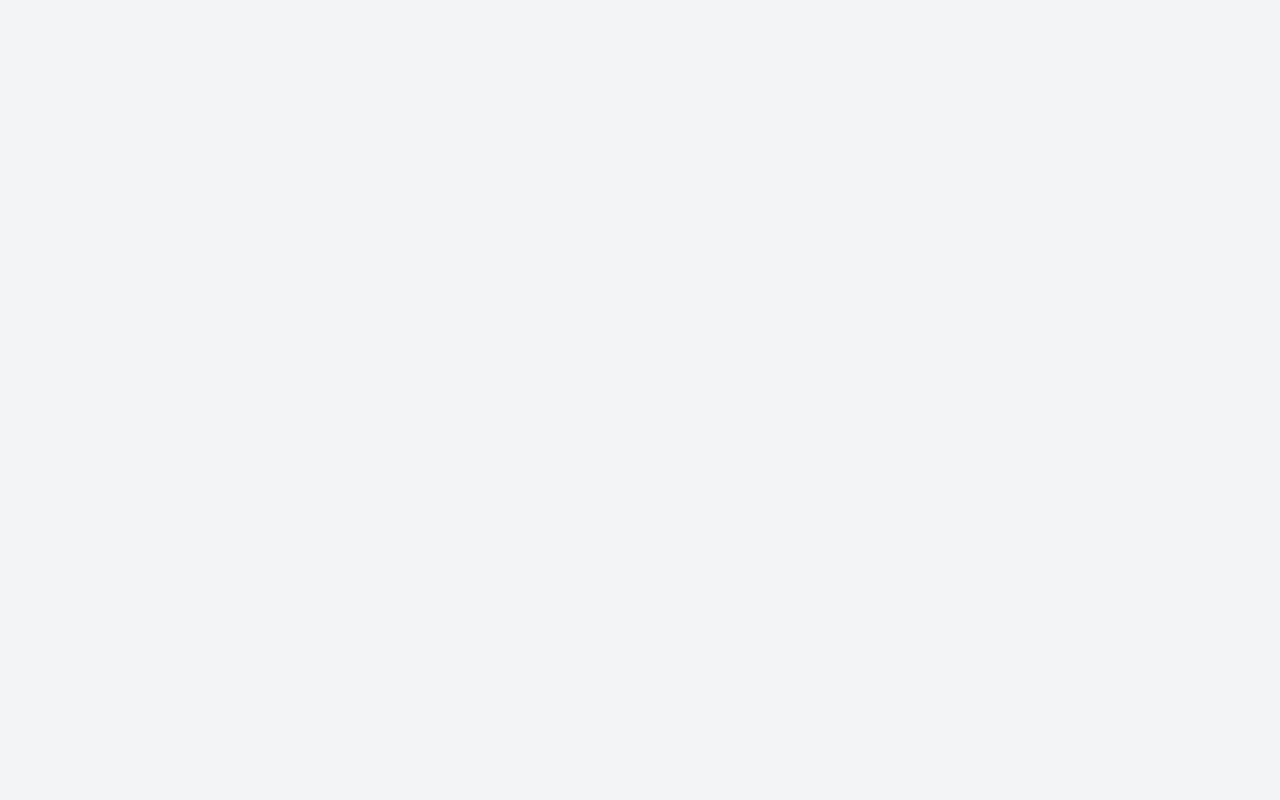
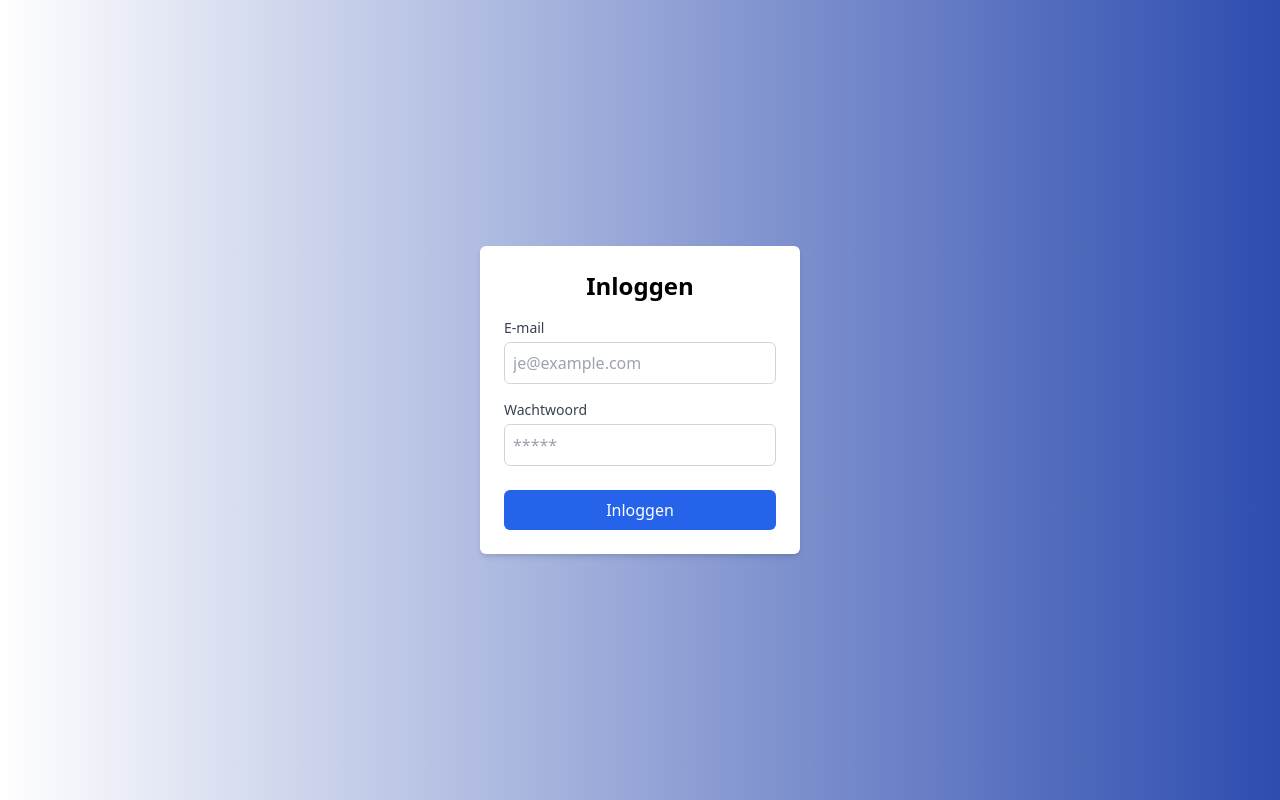
Before and after one commit to AbdellaBoutaarourt/Dashboard, a React (Create React App) app in the folder prototype-dashboard/: page /login in a window 1280 px wide. Before the commit this address had no page. Built offline with nearby package versions, Linux system fonts and the light colour scheme; the HTML template or start-up script is replaced by a standard one.

Commit message:
login page and background pages color

```diff
--- a/prototype-dashboard/src/App.js
+++ b/prototype-dashboard/src/App.js
@@ -5,13 +5,21 @@ import SubjectsPage from './Pages/SubjectsPage';
 import DashboardLayout from './Pages/DashboardLayout';
 import StatisticsPage from './Pages/StatisticsPage';
 import StudentPage from './Pages/StudentPage';
-
-
+import LoginPage from './Pages/LoginPage';
 
 function App() {
   return (
     <div className=" bg-gray-100 min-h-screen"> <Router>
       <Routes>
+        <Route path="/login" element={<LoginPage />} />
+        <Route
+          path="/login"
+          element={
+            <DashboardLayout>
+              <DashboardHome />
+            </DashboardLayout>
+          }
+        />
         <Route
           path="/"
           element={
--- a/prototype-dashboard/src/Pages/DashboardLayout.js
+++ b/prototype-dashboard/src/Pages/DashboardLayout.js
@@ -1,11 +1,18 @@
 import React from 'react';
-import { Link } from 'react-router-dom';
+import { Link, useNavigate } from 'react-router-dom';
 
 const DashboardLayout = ({ children }) => {
+    const navigate = useNavigate();
+    const handleLogout = () => {
+        localStorage.removeItem('authToken');
+        navigate('/login');
+    };
     return (
         <div className="flex bg-gray-100">
 
-            <aside className="w-64 bg-blue-800 text-white flex flex-col">
+            <aside className="w-64 text-white flex flex-col" style={{
+                background: "linear-gradient(90deg, rgba(0 61 57) 0%, rgba(0,39,255,1) 100%)"
+            }}>
                 <div className="p-4 text-2xl font-bold">School Dashboard</div>
                 <nav className="mt-4 flex-grow">
                     <ul>
@@ -29,12 +36,18 @@ const DashboardLayout = ({ children }) => {
             </aside>
 
             <div className="flex-1 flex flex-col">
-                <header className="bg-white shadow-md p-4 flex justify-between items-center">
+                <header className=" shadow-md p-4 flex justify-between items-center border-blue-950 border-b-2" style={{
+                    background: "linear-gradient(90deg, rgba(255, 255, 255, 1) 0%, rgba(45, 76, 175, 1) 100%)"
+                }}>
                     <h1 className="text-xl font-semibold">Dashboard</h1>
-                    <button className="bg-red-500 text-white px-4 py-2 rounded">Uitloggen</button>
+                    <button className="bg-red-500 text-white px-4 py-2 rounded"
+                        onClick={handleLogout}
+                    >Uitloggen</button>
                 </header>
 
-                <main className="flex-grow p-6">
+                <main className="flex-grow p-6" style={{
+                    background: "linear-gradient(90deg, rgba(255, 255, 255, 1) 0%, rgba(45, 76, 175, 1) 100%)"
+                }}>
                     {children}
                 </main>
             </div>
--- /dev/null
+++ b/prototype-dashboard/src/Pages/LoginPage.js
@@ -0,0 +1,85 @@
+// src/Pages/LoginPage.js
+import React, { useState } from 'react';
+import { useNavigate } from 'react-router-dom';
+import axios from "axios";
+
+const LoginPage = () => {
+    const [email, setEmail] = useState('');
+    const [password, setPassword] = useState('');
+    const [error, setError] = useState('');
+    const navigate = useNavigate();
+
+    const handleLogin = async (e) => {
+        e.preventDefault();
+
+        try {
+            const response = await axios.post('http://localhost:5000/login', {
+                email,
+                password,
+            });
+
+            if (response.status === 200) {
+                const data = response.data.user;
+                console.log(data)
+                const authToken = data.session.access_token;
+
+                localStorage.setItem('authToken', authToken);
+                navigate('/');
+            }
+        } catch (error) {
+            setError('Inloggen mislukt. Controleer je gegevens en probeer het opnieuw.');
+        }
+    };
+
+    return (
+        <div
+            className="flex justify-center items-center min-h-screen bg-gray-200"
+            style={{
+                background: "linear-gradient(90deg, rgba(255, 255, 255, 1) 0%, rgba(45, 76, 175, 1) 100%)"
+            }}
+        >
+            <div className="bg-white p-6 rounded-md shadow-md w-80">
+                <h2 className="text-2xl font-bold mb-4 text-center">Inloggen</h2>
+                {error && <p className="text-red-500 text-center mb-4">{error}</p>}
+                <form onSubmit={handleLogin}>
+                    <div className="mb-4">
+                        <label htmlFor="email" className="block text-sm font-medium text-gray-700">E-mail</label>
+                        <input
+                            type="email"
+                            id="email"
+                            name="email"
+                            value={email}
+                            onChange={(e) => setEmail(e.target.value)}
+                            className="mt-1 block w-full p-2 border border-gray-300 rounded-md"
+                            placeholder="je@example.com"
+                            required
+                        />
+                    </div>
+
+                    <div className="mb-6">
+                        <label htmlFor="password" className="block text-sm font-medium text-gray-700">Wachtwoord</label>
+                        <input
+                            type="password"
+                            id="password"
+                            name="password"
+                            value={password}
+                            onChange={(e) => setPassword(e.target.value)}
+                            className="mt-1 block w-full p-2 border border-gray-300 rounded-md"
+                            placeholder="*****"
+                            required
+                        />
+                    </div>
+
+                    <button
+                        type="submit"
+                        className="w-full bg-blue-600 text-white py-2 rounded-md hover:bg-blue-700"
+                    >
+                        Inloggen
+                    </button>
+                </form>
+            </div>
+        </div>
+    );
+};
+
+export default LoginPage;
--- a/prototype-dashboard/src/Pages/StatisticsPage.js
+++ b/prototype-dashboard/src/Pages/StatisticsPage.js
@@ -147,7 +147,7 @@ const StatisticsPage = () => {
     };
 
     return (
-        <div className="bg-gray-100 min-h-screen p-6">
+        <div className=" min-h-screen p-6">
             <h1 className="text-2xl font-bold mb-4">Statistieken</h1>
 
             <div className="flex flex-wrap gap-6">
--- a/prototype-dashboard/src/Pages/StudentPage.js
+++ b/prototype-dashboard/src/Pages/StudentPage.js
@@ -41,7 +41,7 @@ const StudentPage = () => {
     const classOptions = [...new Set(students.map((student) => student.class))];
 
     return (
-        <div className="bg-gray-100 min-h-screen p-6">
+        <div className=" min-h-screen p-6">
             <h1 className="text-2xl font-bold mb-4">Studenten</h1>
 
             <div className="mb-4">
--- a/prototype-dashboard/src/Pages/SubjectsPage.js
+++ b/prototype-dashboard/src/Pages/SubjectsPage.js
@@ -64,7 +64,7 @@ const SubjectsPage = () => {
     };
 
     return (
-        <div className="bg-gray-100 min-h-screen">
+        <div className=" min-h-screen">
             <div className="p-6">
                 <h1 className="text-2xl font-bold mb-4">Vakken Overzicht</h1>
 
```
